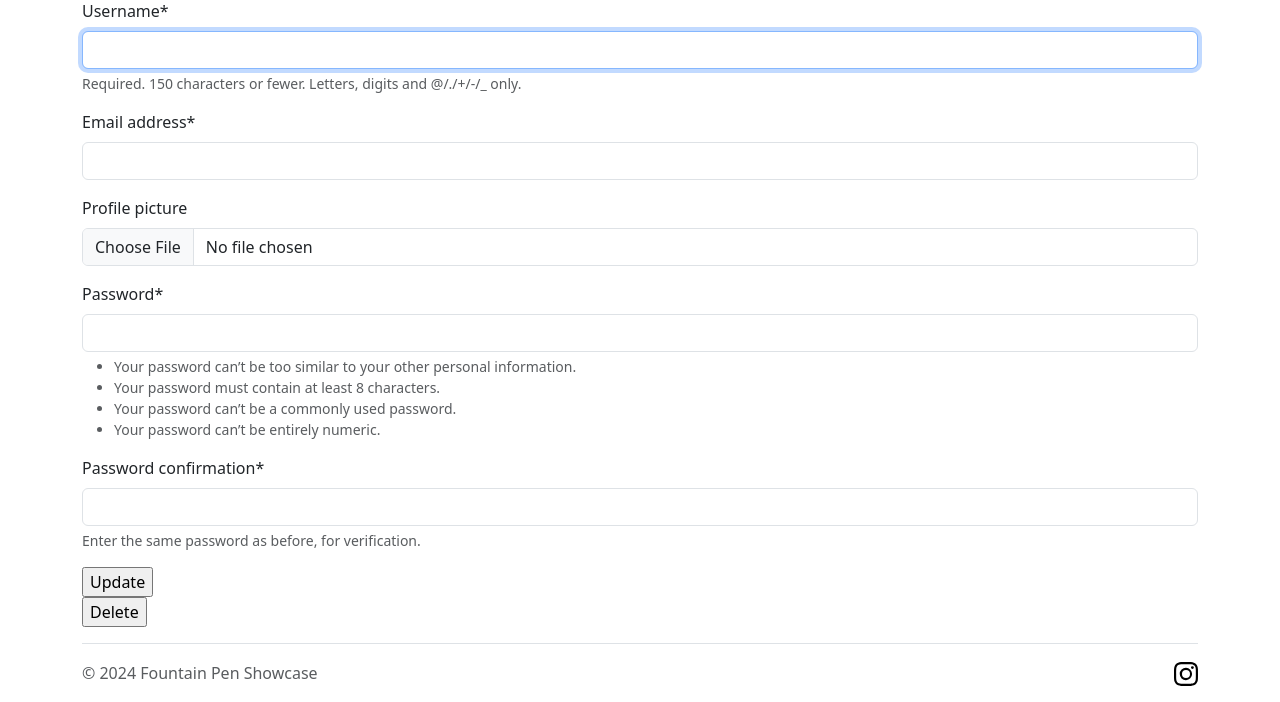
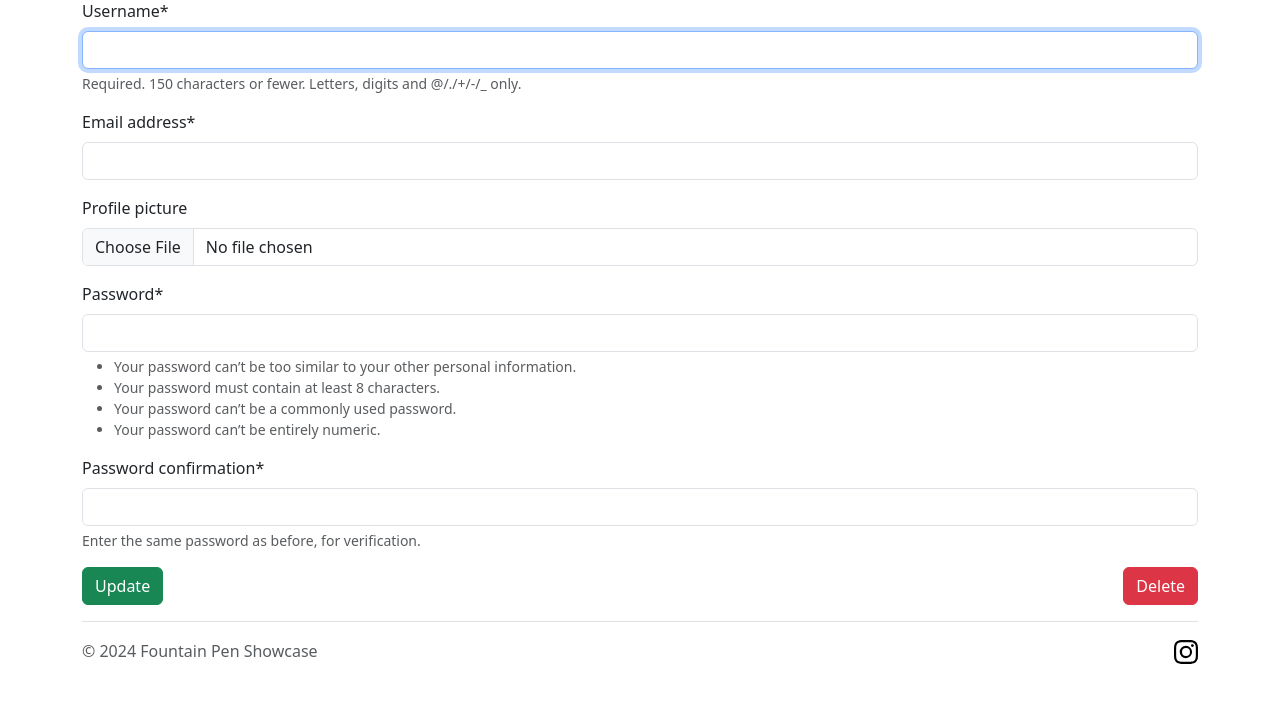
Before and after one commit to jcstlo/fp-showcase, a Django app: template templates/pens/pen_update_form.html in a window 1280 px wide. Shown: the part 142-844 px from the top of the page. After the commit the page ends 806 px from the top, so only its background shows below. Run offline with Django 5.2, Linux system fonts and the light colour scheme; the template is opened without the code that fills it: values that come from a table or form of the project are taken from there, others are empty; parts of the project's set-up code (start-up, migrations or seed data) failed here and were passed over; some libraries are stand-ins or nearby versions.

Commit message:
Style all form submit buttons

```diff
--- a/templates/add_pen.html
+++ b/templates/add_pen.html
@@ -8,6 +8,6 @@
 <form method="post" enctype="multipart/form-data">
   {% csrf_token %}
   {{ form|crispy }}
-  <button type="submit">Add new Pen</button>
+  <button type="submit" class="btn btn-success">Add new Pen</button>
 </form>
 {% endblock content %}
--- a/templates/pens/pen_confirm_delete.html
+++ b/templates/pens/pen_confirm_delete.html
@@ -7,7 +7,8 @@
 <h2>Confirm delete</h2>
 <form method="post">
   {% csrf_token %}
-  <p>Are you sure you want to delete "{{ object.name }}?"</p>
-  <button type="submit">Confirm</button>
+  <p class="fw-bold">Are you sure you want to delete "{{ object.name }}?"</p>
+  <p class="text-danger fw-bold">WARNING: You cannot undo this action.</p>
+  <button type="submit" class="btn btn-success">Confirm</button>
 </form>
 {% endblock content %}
--- a/templates/pens/pen_update_form.html
+++ b/templates/pens/pen_update_form.html
@@ -5,13 +5,15 @@
 
 {% block content %}
 <h2>Edit pen information</h2>
-<form method="post">
+<form method="post" id="pen_details">
   {% csrf_token %}
   {{ form|crispy }}
-  <input type="submit" value="Update" />
 </form>
-<form action="{% url 'delete_pen' pen.id %}">
-  {% csrf_token %}
-  <input type="submit" value="Delete" />
-</form>
+<div class="d-flex justify-content-between">
+  <input form="pen_details" type="submit" value="Update" class="btn btn-success"/>
+  <form action="{% url 'delete_pen' pen.id %}">
+    {% csrf_token %}
+    <input type="submit" value="Delete" class="btn btn-danger"/>
+  </form>
+</div>
 {% endblock content %}
--- a/templates/profile_settings.html
+++ b/templates/profile_settings.html
@@ -8,6 +8,6 @@
 <form method="post" enctype="multipart/form-data">
   {% csrf_token %}
   {{ form|crispy }}
-  <input type="submit" value="Update" />
+  <input type="submit" value="Update" class="btn btn-success" />
 </form>
 {% endblock content %}
--- a/templates/registration/login.html
+++ b/templates/registration/login.html
@@ -6,6 +6,6 @@
 <form method="post">
   {% csrf_token %}
   {{ form|crispy }}
-  <button type="submit">Log In</button>
+  <button type="submit" class="btn btn-success">Log In</button>
 </form>
 {% endblock content %}
--- a/templates/registration/signup.html
+++ b/templates/registration/signup.html
@@ -6,6 +6,6 @@
 <form method="post" enctype="multipart/form-data">
   {% csrf_token %}
   {{ form|crispy }}
-  <button type="submit">Sign Up</button>
+  <button type="submit" class="btn btn-success">Sign Up</button>
 </form>
 {% endblock content %}
```
